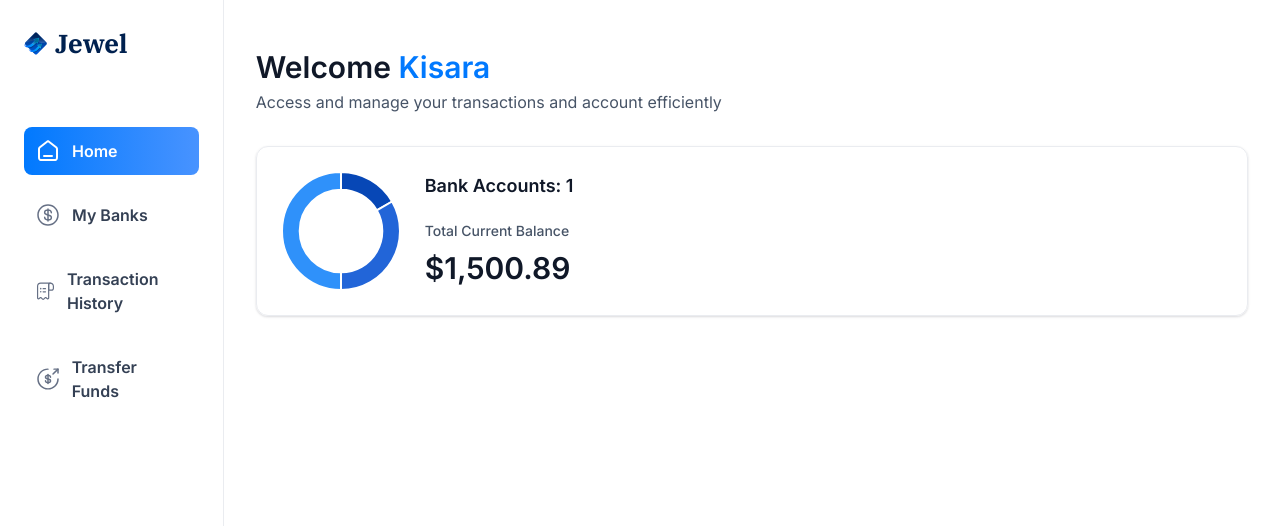
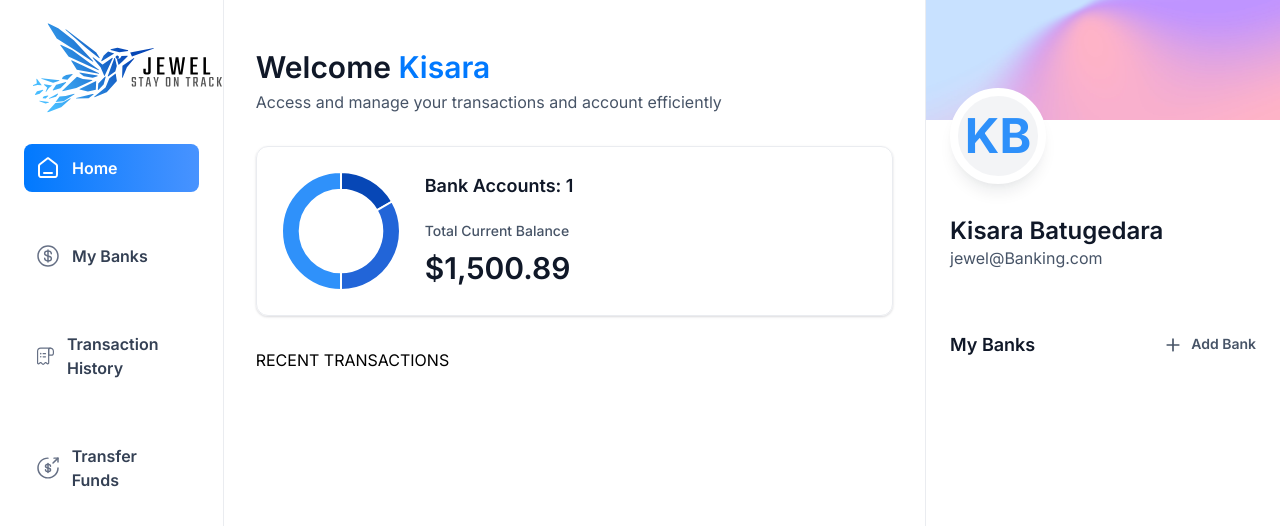
Before and after one commit to kisara21/Jewel, a Next.js app: page / in a window 1280 px wide. Shown: the top 526 px of the page. Built offline with nearby package versions, Linux system fonts and the light colour scheme.

Commit message:
Implement right hand side bar for desktop view and update logo.

```diff
--- a/app/(root)/layout.tsx
+++ b/app/(root)/layout.tsx
@@ -17,8 +17,10 @@ export default function RootLayout({
         <div className="flex size-full flex-col">
           <div className="root-layout">
 
-            <Image src="/icons/logo.svg" width={30} height={30}
-            alt="menu icon" />
+            <Image src="/icons/logo-one.svg" width={120} height={40}
+            alt="menu icon"
+            className="relative"
+            style={{ left: '-20px' }}  />
 
             <div>
                 <MobileNav user={loggedIn} />
--- a/app/(root)/page.tsx
+++ b/app/(root)/page.tsx
@@ -1,9 +1,10 @@
 import HeaderBox from '@/components/HeaderBox'
+import RightSideBar from '@/components/RightSideBar';
 import TotalBalanceBox from '@/components/TotalBalanceBox';
 import React from 'react'
 
 const Home = () => {
-  const loggedIn = {firstName: 'Kisara'};
+  const loggedIn = {firstName: 'Kisara', lastName:'Batugedara', email: 'jewel@Banking.com'};
 
   return (
     <section className="home">
@@ -22,7 +23,15 @@ const Home = () => {
                     totalCurrentBalance={1500.89}
                 />
             </header>
+
+            RECENT TRANSACTIONS
         </div>
+
+        <RightSideBar
+         user={loggedIn}
+         transactions={[]}
+         banks={[]}
+         />
     </section>
   )
 }
--- a/app/layout.tsx
+++ b/app/layout.tsx
@@ -15,7 +15,7 @@ export const metadata: Metadata = {
   title: "Jewel",
   description: "Jewel is a modern banking platfor for everyone",
   icons: {
-    icon: '/icons/logo.svg'
+    icon: '/icons/logo-one.svg'
   }
 };
 
--- a/components/MobileNav.tsx
+++ b/components/MobileNav.tsx
@@ -11,8 +11,8 @@ import {
     SheetTrigger,
   } from "@/components/ui/sheet"
 
-  import Image from 'next/image'
-  import Link from 'next/link'
+import Image from 'next/image'
+import Link from 'next/link'
 import { sidebarLinks } from '@/constants'
 import { usePathname } from 'next/navigation'
 import { cn } from '@/lib/utils'
@@ -41,16 +41,16 @@ const MobileNav = () => {
             cursor-pointer flex
             items-center gap-1">
                 <Image
-                  src="/icons/logo.svg"
-                  width={34}
-                  height={34}
+                  src="/icons/logo-two.svg"
+                  width={20}
+                  height={20}
                   alt="Jewel logo"
-                  className="size-[10px]
-                  max-xl:size-8"
+                  className="size-[200px]
+                  max-xl:size-200"
                 />
                 <h1
                 className="text-26 font-ibm-plex-serif font-bold text-black-1">
-                  Jewel
+
                 </h1>
 
             </Link>
--- /dev/null
+++ b/components/RightSideBar.tsx
@@ -0,0 +1,57 @@
+import Link from 'next/link'
+import React from 'react'
+import Image from 'next/image'
+
+const RightSideBar = ({user, transactions, banks }: RightSidebarProps) => {
+  return (
+    <aside className='right-sidebar'>
+      <section className='flex flex-col  pb-8'>
+        <div className='profile-banner'/>
+
+        <div className='profile'>
+            <div className='profile-img'>
+                <span className='text-5xl font-bold text-blue-500'>{user.firstName[0]+user.lastName[0]} </span>
+            </div>
+
+            <div className='profile-details'>
+                <h1 className='profile-name'>
+                    {user.firstName} {user.lastName}
+
+                </h1>
+                <p className='profile-email'>
+
+                    {user.email}
+
+                </p>
+
+            </div>
+        </div>
+      </section>
+
+      <section className='banks'>
+        <div className='flex w-full justify-between'>
+            <h2 className='header-2'>My Banks</h2>
+
+            <Link href="/" className='flex gap-2'>
+                <Image
+                    src="/icons/plus.svg"
+                    width={20}
+                    height={20}
+                    alt="plus"
+                />
+
+
+                <h2 className='text-14 font-semibold text-gray-600'>
+                    Add Bank
+                </h2>
+            </Link>
+
+
+        </div>
+      </section>
+
+    </aside>
+  )
+}
+
+export default RightSideBar
--- a/components/Sidebar.tsx
+++ b/components/Sidebar.tsx
@@ -16,22 +16,23 @@ const Sidebar = ({user}: SiderbarProps) => {
   return (
     <section className="sidebar">
         <nav className="flex
-        flex-col gap-4">
+        flex-col gap-10">
             <Link href="/"
-            className="mb-12
+            className="mb-20
             cursor-pointer flex
             items-center gap-2">
                 <Image
-                  src="/icons/logo.svg"
-                  width={34}
-                  height={34}
+                  src="/icons/logo-two.svg"
+                  width={20}
+                  height={20}
                   alt="Jewel logo"
-                  className="size-[23px]
+                  className="size-[250px]
                   max-xl:size-14"
+                  style={{ position:'fixed', top: '-55px', left: '10px' }}
                 />
                 <h1
                 className="sidebar-logo">
-                  Jewel
+
                 </h1>
 
             </Link>
```
Also changed, not shown: public/icons/logo-one.svg (added), public/icons/logo-two.svg (added).
